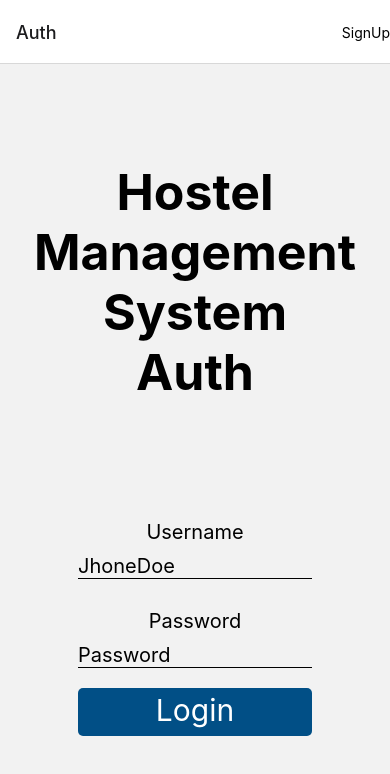
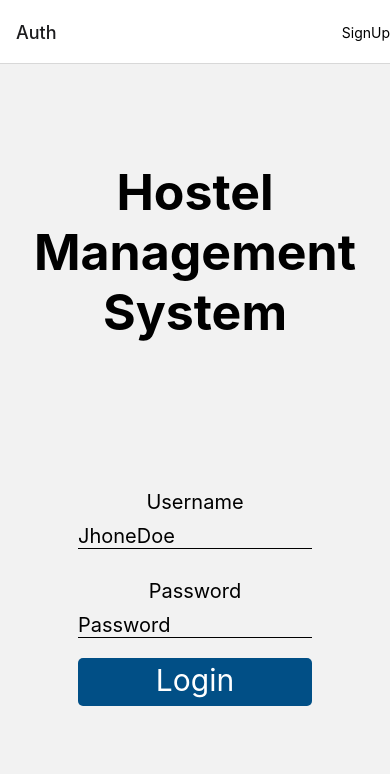
Before and after one commit to Shivamgulia/Chhatravas-Prabandhan-App, a React Native app: screen /Auth in a window 390 px wide. Shown: the top 774 px of the page. Built offline with nearby package versions, Linux system fonts and the light colour scheme.

Commit message:
signup working

```diff
--- a/src/screens/Auth.js
+++ b/src/screens/Auth.js
@@ -72,7 +72,7 @@ export default function Auth({ navigation }) {
           <>
             <View style={styles.head}>
               <Text style={styles.title}>Hostel Management System</Text>
-              <Text style={styles.title}>Auth</Text>
+              {/* <Text style={styles.title}>Auth</Text> */}
             </View>
             <View style={styles.form}>
               <View style={styles.inputDiv}>
--- a/src/screens/SignUp.js
+++ b/src/screens/SignUp.js
@@ -32,8 +32,8 @@ const SignUp = ({ navigation }) => {
   async function signIn() {
     console.log("SignIn");
     try {
-      await GoogleSignin.hasPlayServices();
-      console.log("hello1");
+      const hasplay = await GoogleSignin.hasPlayServices();
+      console.log("hello1", hasplay);
       const user = await GoogleSignin.signIn();
       console.log(user);
       if (user.user.email.includes("hbtu.ac.in")) {
@@ -45,6 +45,7 @@ const SignUp = ({ navigation }) => {
     } catch (e) {
       console.log("error", JSON.stringify(e));
       setError("error" + JSON.stringify(e));
+      console.log(statusCodes);
     }
   }
 
```
